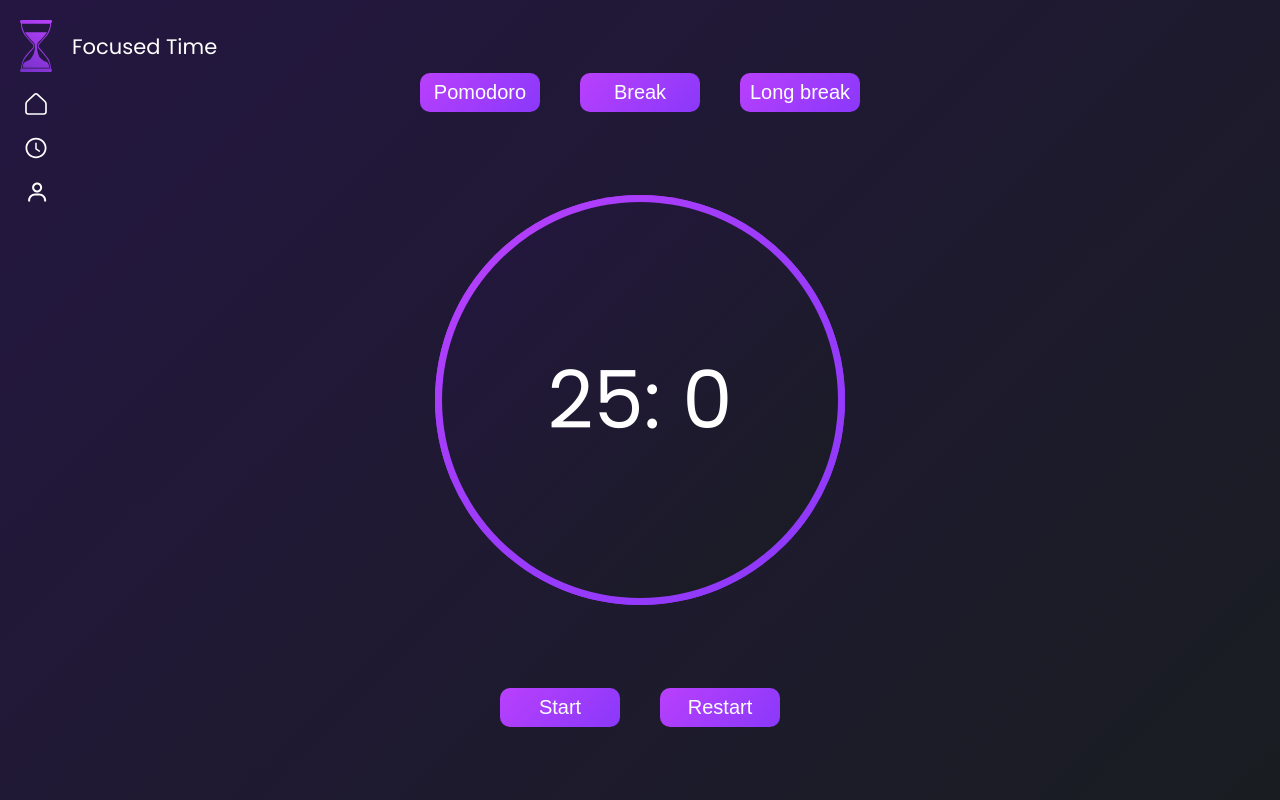
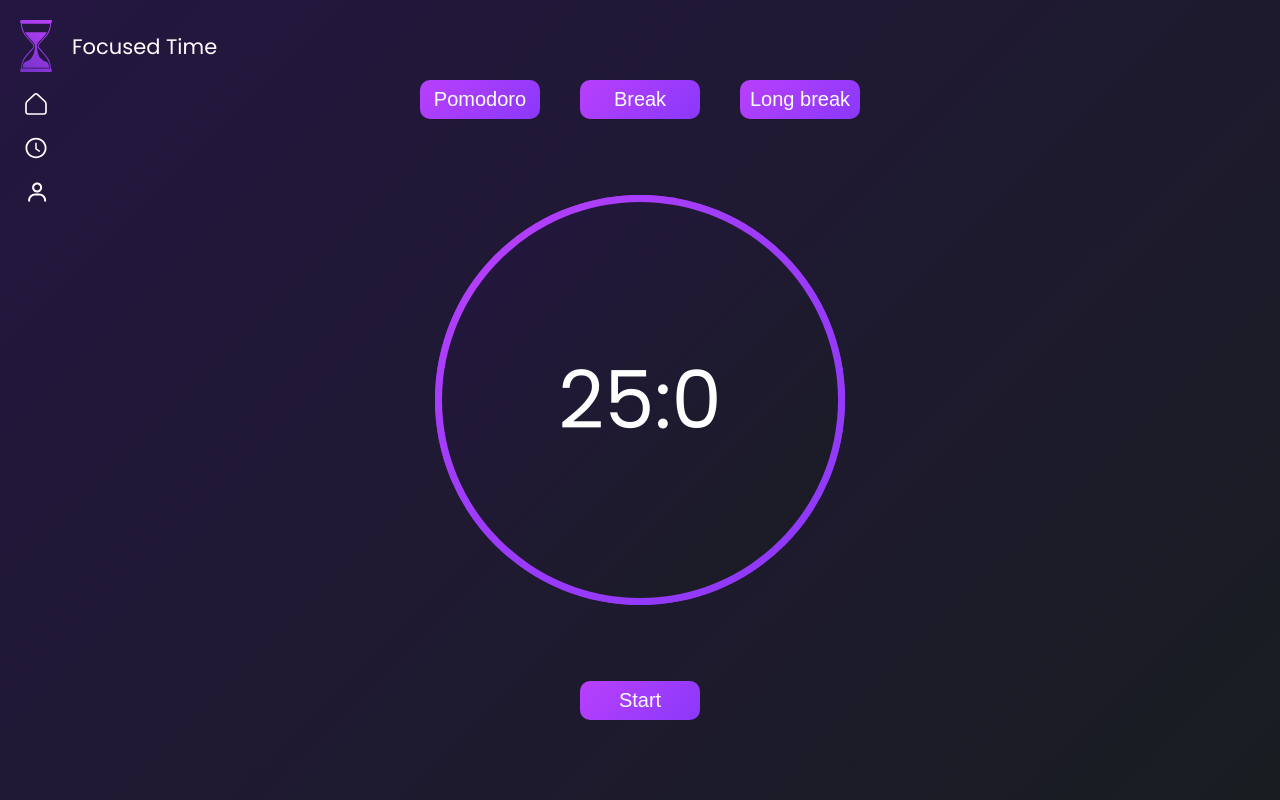
Before and after one commit to MateCon/focused-time, a React (Create React App) app in the folder client/: page / in a window 1280 px wide. Both pictures are taken after a click on the element "Start!". Built offline with nearby package versions, Linux system fonts and the light colour scheme.

Commit message:
change between pomodoro/break/long-break

```diff
--- a/client/src/pages/App.js
+++ b/client/src/pages/App.js
@@ -6,17 +6,21 @@ import '../styles/App.css';
 import '../styles/Styles.scss';
 
 const App = () => {
+  // page handler
   const [currentPage, setCurrentPage] = useState('Menu');
-
   const goToTimer = () => setCurrentPage('Timer');
 
-  const time = new Date();
-  let pomodoroLength = 25, breakLength = 5, longBreakLength = 15;
+  // state management
+  const [pomodoroLength, setPomodoroLength] = useState(25);
+  const [breakLength, setBreakLength] = useState(5);
+  const [longBreakLength, setlongBreakLength] = useState(15);
+  const [currentState, setCurrentState] = useState('pomodoro');
+  const setPomodoro = () => {setCurrentState('pomodoro');};
+  const setBreak = () => {setCurrentState('break');};
+  const setLongBreak = () => {setCurrentState('long break');};
 
-  time.setSeconds(time.getSeconds() + pomodoroLength * 60)
-
-  let expiryTimestamp = time;
-
+  // time management
+  let expiryTimestamp = 0;
   const {
     seconds,
     minutes,
@@ -27,13 +31,28 @@ const App = () => {
     pause,
     resume,
     restart,
-  } = useTimer({ expiryTimestamp, onExpire: () => console.warn('onExpire called') });
+  } = useTimer({ expiryTimestamp, onExpire: () => {console.log('expire')} });
 
   const restartTimer = () => {
+    let minutes;
+    switch(currentState) {
+      case 'pomodoro':
+        minutes = pomodoroLength;
+        break;
+      case 'break':
+        minutes = breakLength;
+        break;
+      case 'long break':
+        minutes = longBreakLength;
+        break;
+      default:
+        minutes = 0;
+        break;
+    }
+
     const newTime = new Date();
-    newTime.setSeconds(newTime.getSeconds() + pomodoroLength * 60)
-    restart(newTime);
-    pause();
+    newTime.setSeconds(newTime.getSeconds() + minutes * 60);
+    restart(newTime, false);
   }
 
   useEffect(() => {
@@ -45,12 +64,15 @@ const App = () => {
       {
         currentPage === 'Timer' ?
           <Timer
-            time={`${minutes}: ${seconds}`}
+            time={`${minutes}:${seconds}`}
             isRunning={isRunning}
             start={start}
             pause={pause}
             resume={resume}
             restart={restartTimer}
+            setPomodoro={() => {setPomodoro(); restartTimer('pomodoro');}}
+            setBreak={() => {setBreak(); restartTimer('break');}}
+            setLongBreak={() => {setLongBreak(); restartTimer('long break');}}
           />
         : <Menu
             goToTimer={goToTimer}
--- a/client/src/pages/Timer.js
+++ b/client/src/pages/Timer.js
@@ -1,7 +1,7 @@
 import React, { useState } from 'react';
 import Navbar from './Navbar';
 
-const Timer = ({time, isRunning, start, pause, resume, restart}) => {
+const Timer = ({time, isRunning, start, pause, resume, restart, setPomodoro, setBreak, setLongBreak}) => {
     const [hasStarted, setHasStarted] = useState(false);
 
     return (
@@ -9,9 +9,18 @@ const Timer = ({time, isRunning, start, pause, resume, restart}) => {
             <Navbar />
             <div id='timer'>
                 <div id='pomodoro-options-container'>
-                    <button id='pomodoro-selector'>Pomodoro</button>
-                    <button id='break-selector'>Break</button>
-                    <button id='long-break-selector'>Long break</button>
+                    <button id='pomodoro-selector' onClick={() => {
+                        setPomodoro();
+                        setHasStarted(false);
+                    }}>Pomodoro</button>
+                    <button id='break-selector' onClick={() => {
+                        setBreak();
+                        setHasStarted(false);
+                    }}>Break</button>
+                    <button id='long-break-selector' onClick={() => {
+                        setLongBreak();
+                        setHasStarted(false);
+                    }}>Long break</button>
                 </div>
 
                 <div id='time-container' />
@@ -22,20 +31,24 @@ const Timer = ({time, isRunning, start, pause, resume, restart}) => {
                     {
                         !hasStarted
                             ? <button onClick={() => {
+                                restart();
                                 start();
                                 setHasStarted(true);
                             }}>Start</button>
-                            : (
+                            : <>
+                                {
                                     isRunning
                                         ? <button onClick={pause}>Pause</button>
                                         : <button onClick={resume}>Resume</button>
-                            )
-
                                 }
                                 <button onClick={() => {
                                     restart();
                                     setHasStarted(false);
                                 }}>Restart</button>
+                            </>
+
+                    }
+
                 </div>
             </div>
         </div>
--- a/client/src/styles/_timer.scss
+++ b/client/src/styles/_timer.scss
@@ -1,4 +1,23 @@
 @import 'variables';
+
+@mixin center {
+    position: absolute;
+    top: 50%;
+    left: 50%;
+    transform: translate(-50%, -50%);
+}
+
+@mixin centerHorizontally {
+    position: absolute;
+    left: 50%;
+    transform: translate(-50%, 0%);
+}
+
+@mixin centerVertically {
+    position: absolute;
+    top: 50%;
+    transform: translate(0%, -50%);
+}
 
 #timer {
     width: 100vw;
@@ -9,7 +28,13 @@
     align-items: center;
 
     #pomodoro-options-container {
-        margin-bottom: 45%;
+        @include centerHorizontally();
+        top: 10%;
+    }
+
+    #time-control-container {
+        @include centerHorizontally();
+        bottom: 10%;
     }
 
     #pomodoro-options-container, #time-control-container {
@@ -44,10 +69,7 @@
     }
 
     #time {
-        position: absolute;
-        top: 50%;
-        left: 50%;
-        transform: translate(-50%, -50%);
+        @include center;
         font-size: 4rem;
         z-index: 2;
     }
```
Lines whose indentation alone changed are shown as unchanged.
